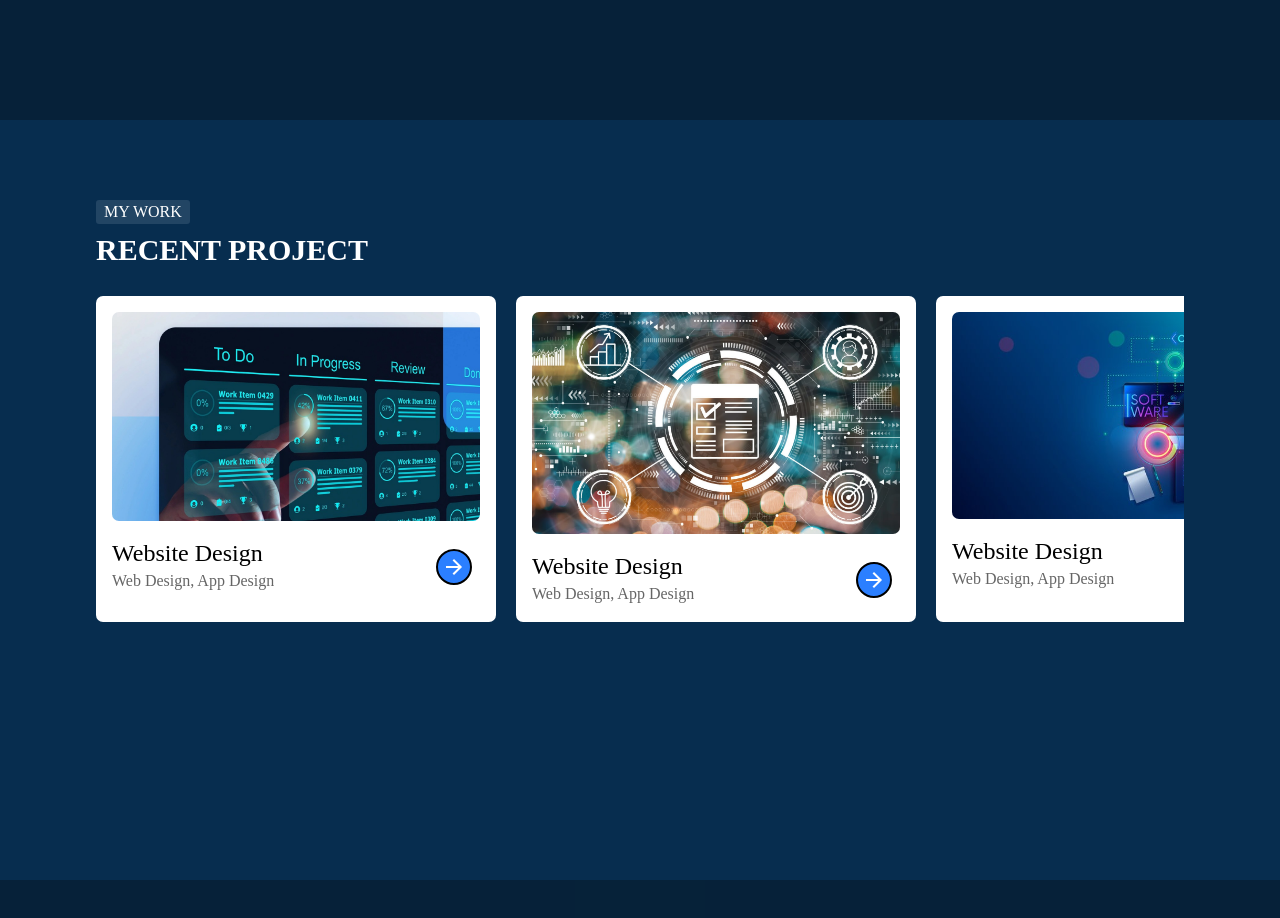
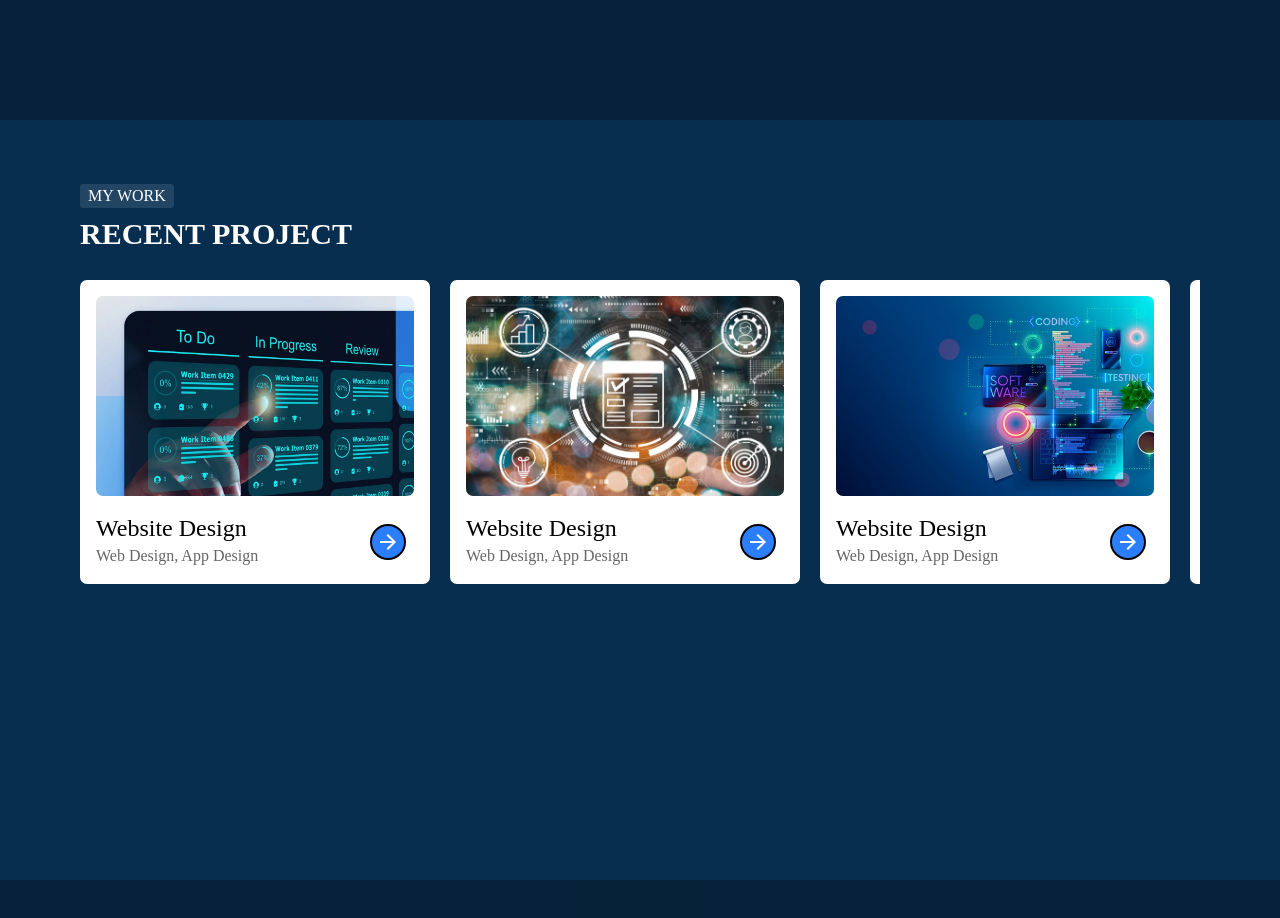
Before and after one commit to nuwanthaDilshan/Portfolio-Website, a React (Vite) app: page / in a window 1280 px wide. Shown: the part 1520-2438 px from the top of the page. Built offline with nearby package versions, Linux system fonts and the light colour scheme.

Commit message:
😁 project page fully responsive done

```diff
--- a/src/pages/homePage.jsx
+++ b/src/pages/homePage.jsx
@@ -5,7 +5,6 @@ import AboutPage from "./about";
 import ProjectsPage from "./projects";
 import ServicesPage from "./services";
 import ContactPage from "./contact";
-import FirstSectionBottomBar from "../components/firstSectionBottomBar";
 
 export default function HomePage() {
     return (
@@ -27,7 +26,7 @@ export default function HomePage() {
                     <AboutPage />
                 </section>
             </div>
-            <div className="h-screen w-full bg-[#062139] font-[Times_New_Roman] md:pt-0">
+            <div className="h-screen w-full bg-[#062139] font-[Times_New_Roman] md:pt-0 pt-80">
                 <section
                     id="projects"
                     className="h-screen flex items-center justify-center"
--- a/src/pages/projects.jsx
+++ b/src/pages/projects.jsx
@@ -1,61 +1,66 @@
-import { useRef } from "react";
+import { useRef, useState } from "react";
 import MouseBall from "../components/mouseBall";
 import { IoMdArrowForward } from "react-icons/io";
 import { BiPlus } from "react-icons/bi";
 
 export default function ProjectsPage() {
     const scrollContainerRef = useRef(null);
+    const [isDragging, setIsDragging] = useState(false);
+    const [startX, setStartX] = useState(0);
+    const [scrollLeftStart, setScrollLeftStart] = useState(0);
 
-    // Handle mouse drag scrolling
     const handleMouseDown = (e) => {
-        const container = scrollContainerRef.current;
-        container.isDragging = true;
-        container.startX = e.pageX - container.offsetLeft;
-        container.scrollLeftStart = container.scrollLeft;
+        setIsDragging(true);
+        setStartX(e.pageX);
+        setScrollLeftStart(scrollContainerRef.current.scrollLeft);
     };
 
     const handleMouseMove = (e) => {
-        const container = scrollContainerRef.current;
-        if (!container.isDragging) return;
+        if (!isDragging) return;
         e.preventDefault();
-        const x = e.pageX - container.offsetLeft;
-        const scrollDistance = x - container.startX;
-        container.scrollLeft = container.scrollLeftStart - scrollDistance;
+        const x = e.pageX;
+        const scrollDistance = x - startX;
+        scrollContainerRef.current.scrollLeft =
+            scrollLeftStart - scrollDistance;
     };
 
-    const handleMouseUp = () => {
-        const container = scrollContainerRef.current;
-        container.isDragging = false;
+    const handleMouseUpOrLeave = () => {
+        setIsDragging(false);
     };
+
     return (
         <>
             <MouseBall />
             <section id="projects" className="w-full h-full pt-10 text-white">
                 <div className="bg-[#072d4f] w-full h-full px-4">
-                    <div className="p-20">
+                    <div className="p-6 md:p-16">
                         <p className="uppercase bg-[#224564] inline-block px-2 rounded-[3px]">
                             my work
                         </p>
                         <h1 className="uppercase text-3xl font-bold mt-2">
                             recent project
                         </h1>
-                        {/* Horizontal Scroll Section with Drag and Scroll */}
+
+                        {/* Scrollable Section */}
                         <div
                             ref={scrollContainerRef}
-                            className="overflow-x-scroll scrollbar-hide cursor-grab"
+                            className="flex gap-5 pt-7 overflow-x-auto cursor-grab scrollbar-hide"
                             onMouseDown={handleMouseDown}
                             onMouseMove={handleMouseMove}
-                            onMouseUp={handleMouseUp}
-                            onMouseLeave={handleMouseUp}
+                            onMouseUp={handleMouseUpOrLeave}
+                            onMouseLeave={handleMouseUpOrLeave}
                         >
-                            <div className="flex pt-7 gap-5 min-w-fit select-none">
-                                <div className="w-[400px] h-auto bg-white rounded-[7px] p-4 relative cursor-default group overflow-hidden">
+                            {[1, 2, 3, 4, 5].map((project) => (
+                                <div
+                                    key={project}
+                                    className="w-[300px] sm:w-[350px] flex-shrink-0 bg-white rounded-[7px] p-4 relative cursor-default group overflow-hidden select-none"
+                                >
                                     {/* Image with Hover Zoom, Blur, and Rounded Corners */}
                                     <div className="relative overflow-hidden rounded-[7px] group-hover:rounded-[7px] transition-all duration-500">
                                         <img
-                                            src="/project1.jpg"
+                                            src={`/project${project}.jpg`}
                                             alt=""
-                                            className="w-full h-full transition-transform duration-500 transform group-hover:scale-110 group-hover:blur-sm"
+                                            className="w-full h-[200px] object-cover transition-transform duration-500 transform group-hover:scale-110 group-hover:blur-sm"
                                         />
                                         {/* Plus Icon on Hover */}
                                         <div className="absolute inset-0 flex justify-center items-center opacity-0 group-hover:opacity-100 transition-opacity duration-300">
@@ -73,79 +78,7 @@ export default function ProjectsPage() {
                                         <IoMdArrowForward className="absolute right-2 bottom-2 border-2 border-black rounded-full text-4xl bg-blue-500 text-white p-1 hover:bg-black transition-all duration-300 cursor-pointer" />
                                     </div>
                                 </div>
-                                <div className="w-[400px] h-auto bg-white rounded-[7px] p-4 relative cursor-default group overflow-hidden">
-                                    {/* Image with Hover Zoom, Blur, and Rounded Corners */}
-                                    <div className="relative overflow-hidden rounded-[7px] group-hover:rounded-[7px] transition-all duration-500">
-                                        <img
-                                            src="/project2.jpg"
-                                            alt=""
-                                            className="w-full h-full transition-transform duration-500 transform group-hover:scale-110 group-hover:blur-sm"
-                                        />
-                                        {/* Plus Icon on Hover */}
-                                        <div className="absolute inset-0 flex justify-center items-center opacity-0 group-hover:opacity-100 transition-opacity duration-300">
-                                            <BiPlus className="text-black bg-white bg-opacity-75 p-2 text-5xl rounded-full" />
-                                        </div>
-                                    </div>
-
-                                    <div className="mt-4 text-black relative">
-                                        <h1 className="text-2xl capitalize">
-                                            Website Design
-                                        </h1>
-                                        <span className="capitalize opacity-60">
-                                            Web Design, App Design
-                                        </span>
-                                        <IoMdArrowForward className="absolute right-2 bottom-2 border-2 border-black rounded-full text-4xl bg-blue-500 text-white p-1 hover:bg-black transition-all duration-300 cursor-pointer" />
-                                    </div>
-                                </div>
-                                <div className="w-[400px] h-auto bg-white rounded-[7px] p-4 relative cursor-default group overflow-hidden">
-                                    {/* Image with Hover Zoom, Blur, and Rounded Corners */}
-                                    <div className="relative overflow-hidden rounded-[7px] group-hover:rounded-[7px] transition-all duration-500">
-                                        <img
-                                            src="/project3.jpg"
-                                            alt=""
-                                            className="w-full h-full transition-transform duration-500 transform group-hover:scale-110 group-hover:blur-sm"
-                                        />
-                                        {/* Plus Icon on Hover */}
-                                        <div className="absolute inset-0 flex justify-center items-center opacity-0 group-hover:opacity-100 transition-opacity duration-300">
-                                            <BiPlus className="text-black bg-white bg-opacity-75 p-2 text-5xl rounded-full" />
-                                        </div>
-                                    </div>
-
-                                    <div className="mt-4 text-black relative">
-                                        <h1 className="text-2xl capitalize">
-                                            Website Design
-                                        </h1>
-                                        <span className="capitalize opacity-60">
-                                            Web Design, App Design
-                                        </span>
-                                        <IoMdArrowForward className="absolute right-2 bottom-2 border-2 border-black rounded-full text-4xl bg-blue-500 text-white p-1 hover:bg-black transition-all duration-300 cursor-pointer" />
-                                    </div>
-                                </div>
-                                <div className="w-[400px] h-auto bg-white rounded-[7px] p-4 relative cursor-default group overflow-hidden">
-                                    {/* Image with Hover Zoom, Blur, and Rounded Corners */}
-                                    <div className="relative overflow-hidden rounded-[7px] group-hover:rounded-[7px] transition-all duration-500">
-                                        <img
-                                            src="/project4.jpg"
-                                            alt=""
-                                            className="w-full h-full transition-transform duration-500 transform group-hover:scale-110 group-hover:blur-sm"
-                                        />
-                                        {/* Plus Icon on Hover */}
-                                        <div className="absolute inset-0 flex justify-center items-center opacity-0 group-hover:opacity-100 transition-opacity duration-300">
-                                            <BiPlus className="text-black bg-white bg-opacity-75 p-2 text-5xl rounded-full" />
-                                        </div>
-                                    </div>
-
-                                    <div className="mt-4 text-black relative">
-                                        <h1 className="text-2xl capitalize">
-                                            Website Design
-                                        </h1>
-                                        <span className="capitalize opacity-60">
-                                            Web Design, App Design
-                                        </span>
-                                        <IoMdArrowForward className="absolute right-2 bottom-2 border-2 border-black rounded-full text-4xl bg-blue-500 text-white p-1 hover:bg-black transition-all duration-300 cursor-pointer" />
-                                    </div>
-                                </div>
-                            </div>
+                            ))}
                         </div>
                     </div>
                 </div>
```
Also changed, not shown: public/project5.jpg (added).
